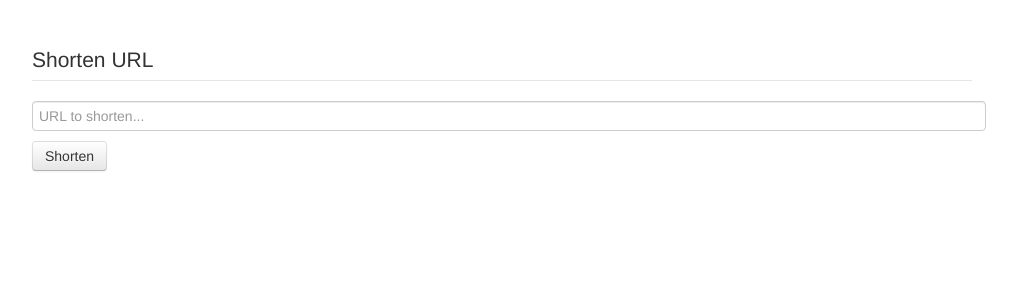
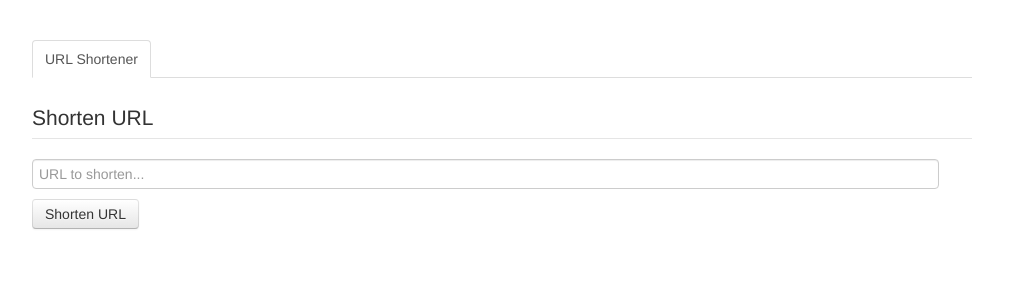
Before and after one commit to Forkk/Sporkk-Pastebin, a Flask app: page / in a window 1280 px wide. Shown: the top 300 px of the page, without its empty margins (138-1155 px from the left). Run offline with Flask 2, Linux system fonts and the light colour scheme; some libraries are stand-ins or nearby versions.

Commit message:
Added tabs to the submit form and moved some templates around.

```diff
--- a/sporkk/default_settings.py
+++ b/sporkk/default_settings.py
@@ -8,4 +8,4 @@ SQLALCHEMY_DATABASE_URI = 'mysql://sporkk@127.0.0.1/sporkk'
 # Indicates the base URL for the URL shortener (eg 'http://s.forkk.me/')
 SHORTENER_ROOT_URL = ''
 
-SERVER_PORT = 80
+SERVER_PORT = 5000
--- a/sporkk/shortener.py
+++ b/sporkk/shortener.py
@@ -14,7 +14,7 @@
 
 from . import app, db
 
-from flask import render_template, request, redirect
+from flask import render_template, request, redirect, abort
 
 import string, random, re
 
@@ -22,12 +22,11 @@ import string, random, re
 
 class URLMapping(db.Model):
 	"""Model for shortened URLs. Maps the short URL to the long version."""
-	id = db.Column(db.Integer, primary_key = True)
-	urlid = db.Column(db.String(64), unique = True)
+	urlid = db.Column(db.String(64), primary_key = True)
 	longurl = db.Column(db.Text)
 
 
-urlregex = re.compile(r'^(http|ftp)s?://')
+urlregex = re.compile(r'^(https?|ftp)://')
 
 def get_mapping(urlid):
 	return URLMapping.query.filter_by(urlid = urlid).first()
@@ -49,7 +48,7 @@ def submit_form():
 
 		# If the long URL is not a valid URL.
 		if not urlregex.search(mapping.longurl):
-			return render_template("shortener/submit-form.html", errormsg = "You must specify a valid URL.")
+			return render_template("submit-form.html", shortener_errormsg = "You must specify a valid URL.")
 
 		# Generate a random string for the short URL. Make sure it's not in use.
 		urlid = generate_shorturl(8)
@@ -61,13 +60,13 @@ def submit_form():
 		db.session.add(mapping)
 		db.session.commit()
 
-		return render_template("shortener/shorten-success.html", shortened_url = app.config['SHORTENER_ROOT_URL'] + mapping.urlid)
+		return render_template("shorten-success.html", shortened_url = app.config['SHORTENER_ROOT_URL'] + mapping.urlid)
 
 	elif request.method == 'GET':
-		return render_template("shortener/submit-form.html")
+		return render_template("submit-form.html")
 
 	else:
-		return "Unknown request method..."
+		abort(500)
 
 @app.route('/<url_id>')
 def shortener_redirect(url_id):
--- a/sporkk/templates/base.html
+++ b/sporkk/templates/base.html
@@ -5,9 +5,14 @@
 	{% block head %}
 	<title>{% block title %}Sporkk{% endblock %}</title>
 
+	{% block css_head %}
 	<link rel='stylesheet' type='text/css' href='/static/css/bootstrap.css' />
 	<link rel='stylesheet' type='text/css' href='/static/css/style.css' />
-	<script type='text/javascript' src='/static/js/bootstrap.js'></script>
+	{% endblock %}
+
+	{% block js_head %}
+	{% endblock %}
+
 	{% endblock %}
 </head>
 
@@ -21,6 +26,12 @@
 			</div>
 		</div>
 	</div>
+
+	{% block js_body %}
+	<script type='text/javascript' src='//ajax.googleapis.com/ajax/libs/jquery/1.7.1/jquery.min.js'></script>
+	<script type='text/javascript' src='/static/js/bootstrap.js'></script>
+	{% endblock %}
+
 	{% endblock %}
 </body>
 
--- a/sporkk/templates/shortener/submit-form.html
+++ /dev/null
@@ -1,14 +0,0 @@
-{% extends "base.html" %}
-{% block title %}Sporkk URL Shortener - Submit{% endblock %}
-
-{% block content %}
-	<form name="shorten" method="POST">
-		<legend>Shorten URL</legend>
-		{% if errormsg is defined %}
-		<div class="alert"><strong>Error: </strong>{{errormsg}}</div>
-		{% endif %}
-		<input type="text" name="longurl" placeholder="URL to shorten..." style="width: 100%;">
-		<br />
-		<button type="submit" class="btn">Shorten</button>
-	</form>
-{% endblock %}
--- /dev/null
+++ b/sporkk/templates/submit-form.html
@@ -0,0 +1,23 @@
+{% extends "base.html" %}
+{% block title %}Sporkk URL Shortener - Submit{% endblock %}
+
+{% block content %}
+	<ul class="nav nav-tabs">
+		<li class="active"><a href="#tab-shortener" data-toggle="tab">URL Shortener</a></li>
+	</ul>
+
+	<div class="tab-content">
+		<div class="tab-pane active" id="tab-shortener">
+			<form name="shorten" method="POST">
+				<legend>Shorten URL</legend>
+				{% if shortener_errormsg is defined %}
+					<div class="alert"><strong>Error: </strong>{{shortener_errormsg}}</div>
+				{% endif %}
+
+				<input type="text" name="longurl" placeholder="URL to shorten..." style="width: 95%;">
+				<br />
+				<button type="submit" class="btn">Shorten URL</button>
+			</form>
+		</div>
+	</div>
+{% endblock %}
```
Also changed, not shown: sporkk/templates/shorten-success.html (renamed from sporkk/templates/shortener/shorten-success.html).
